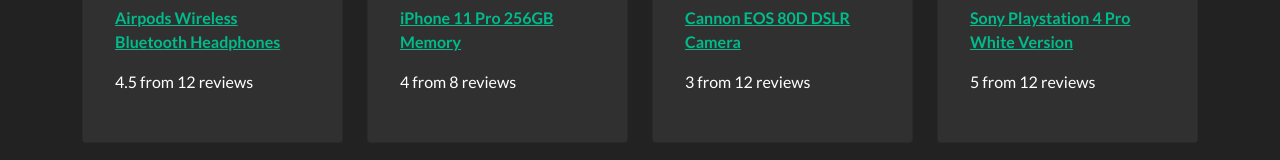
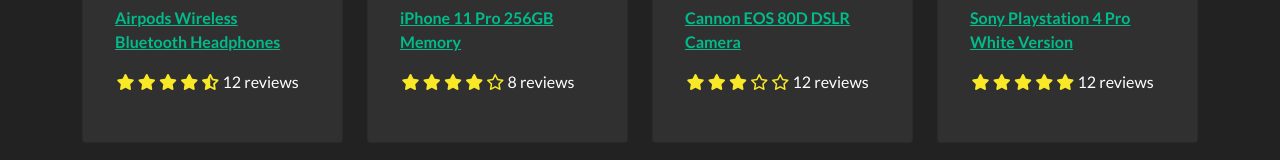
Before and after one commit to rigole/Django-ReactJS, a React (Create React App) app in the folder frontend/: page /product/1 in a window 1280 px wide. Shown: the part 367-527 px from the top of the page. Built offline with nearby package versions, Linux system fonts and the light colour scheme.

Commit message:
Rating component

```diff
--- a/frontend/src/components/Products.js
+++ b/frontend/src/components/Products.js
@@ -1,5 +1,6 @@
 import React from 'react';
-import {Col,Card, Container, Row} from "react-bootstrap";
+import { Card } from "react-bootstrap";
+import Rating from './Rating';
 
 function Products({ product }) {
     return (
@@ -16,7 +17,7 @@
                 </a>
                 <Card.Text as="div">
                     <div className="my-3">
-                        {product.rating} from {product.numReviews} reviews
+                        <Rating value={product.rating} text={`${product.numReviews}  reviews`} color={'#f8e825'}/>
                     </div>
                 </Card.Text>
             </Card.Body>
--- /dev/null
+++ b/frontend/src/components/Rating.js
@@ -0,0 +1,71 @@
+import React from 'react'
+
+function Rating({ value, text, color }) {
+    return (
+        <div className="rating">
+            <span>
+                <i style={{ color }} className={
+                    value >= 1
+                        ? 'fas fa-star'
+                        : value >= 0.5
+                            ? 'fas fa-star-half-alt'
+                            : 'far fa-star'
+                }>
+
+                </i>
+            </span>
+
+            <span>
+                <i style={{ color }} className={
+                    value >= 2
+                        ? 'fas fa-star'
+                        : value >= 1.5
+                            ? 'fas fa-star-half-alt'
+                            : 'far fa-star'
+                }>
+
+                </i>
+            </span>
+
+            <span>
+                <i style={{ color }} className={
+                    value >= 3
+                        ? 'fas fa-star'
+                        : value >= 2.5
+                            ? 'fas fa-star-half-alt'
+                            : 'far fa-star'
+                }>
+
+                </i>
+            </span>
+
+            <span>
+                <i style={{ color }} className={
+                    value >= 4
+                        ? 'fas fa-star'
+                        : value >= 3.5
+                            ? 'fas fa-star-half-alt'
+                            : 'far fa-star'
+                }>
+
+                </i>
+            </span>
+
+
+            <span>
+                <i style={{ color }} className={
+                    value >= 5
+                        ? 'fas fa-star'
+                        : value >= 4.5
+                            ? 'fas fa-star-half-alt'
+                            : 'far fa-star'
+                }>
+
+                </i>
+            </span>
+            <span>{text && text}</span>
+        </div>
+    )
+}
+
+export default Rating
--- a/frontend/src/index.css
+++ b/frontend/src/index.css
@@ -1,3 +1,10 @@
 main {
     min-height: 80vh;
 }
+
+.rating span {
+    margin: 0.1rem;
+}
+h3{
+    padding: 1rem 0;
+}
```
